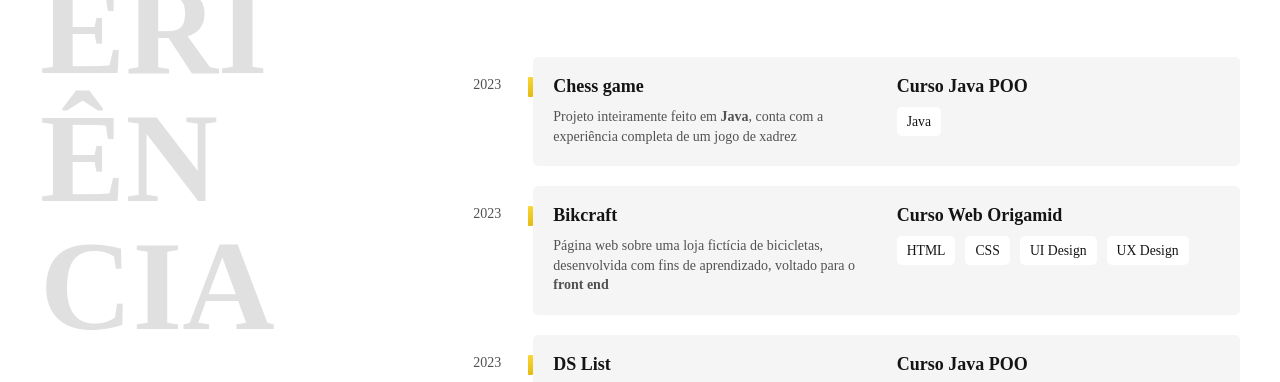
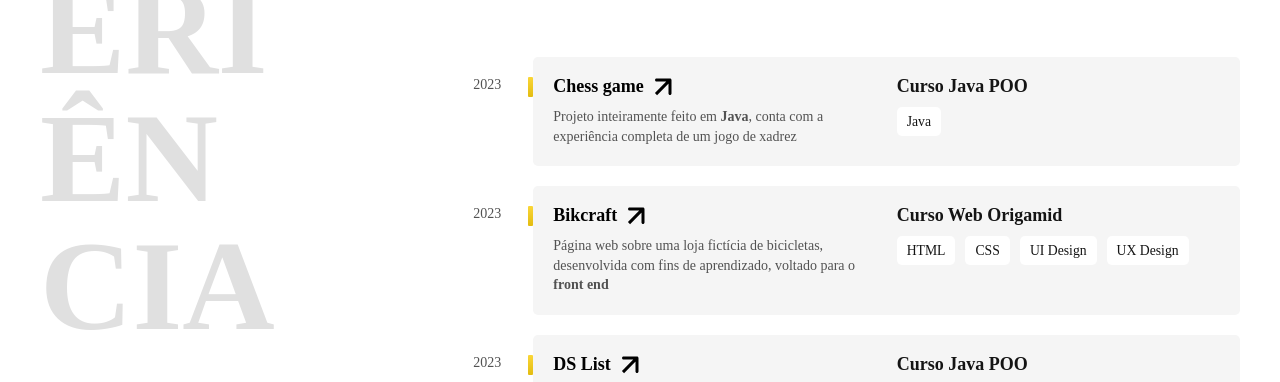
Before and after one commit to nexola/portfolio-website, a website: page index.html in a window 1280 px wide. Shown: the part 903-1285 px from the top of the page. Drawn offline with Linux system fonts and the light colour scheme.

Commit message:
Links nos projetos

```diff
--- a/css/experiencia.css
+++ b/css/experiencia.css
@@ -60,6 +60,18 @@
   font-weight: bold;
 }
 
+.projeto-titulo a {
+  display: flex;
+  gap: 10px;
+  text-decoration: none;
+  color: #000;
+}
+
+.projeto-titulo a:hover {
+  text-decoration: underline;
+  transition: 300ms ease-in-out;
+}
+
 .projeto-texto {
   font-size: 0.875rem;
   color: #525252;
--- a/index.html
+++ b/index.html
@@ -44,7 +44,7 @@
 
       <div class="projeto">
         <span class="projeto-ano">2023</span>
-        <h3 class="projeto-titulo">Chess game</h3>
+        <h3 class="projeto-titulo"><a href="https://github.com/nexola/chess-system-java" target="_blank">Chess game<img src="./Imagens/new-tab.svg" alt=""></a></h3>
         <span class="projeto-titulo">Curso Java POO</span>
         <p class="projeto-texto">Projeto inteiramente feito em <strong>Java</strong>, conta com a experiência completa de um jogo de xadrez</p>
         <ul class="projeto-habilidades">
@@ -54,7 +54,7 @@
 
       <div class="projeto">
         <span class="projeto-ano">2023</span>
-        <h3 class="projeto-titulo">Bikcraft</h3>
+        <h3 class="projeto-titulo"><a href="https://github.com/nexola/bikcraft-website" target="_blank">Bikcraft<img src="./Imagens/new-tab.svg" alt=""></a></h3>
         <span class="projeto-titulo">Curso Web Origamid</span>
         <p class="projeto-texto">Página web sobre uma loja fictícia de bicicletas, desenvolvida com fins de aprendizado, voltado para o <strong>front end</strong></p>
         <ul class="projeto-habilidades">
@@ -67,7 +67,7 @@
 
       <div class="projeto">
         <span class="projeto-ano">2023</span>
-        <h3 class="projeto-titulo">DS List</h3>
+        <h3 class="projeto-titulo"><a href="https://github.com/nexola/dslist" target="_blank">DS List<img src="./Imagens/new-tab.svg" alt=""></a></h3>
         <span class="projeto-titulo">Curso Java POO</span>
         <p class="projeto-texto">Projeto Java trabalhando listagem de itens na web, inteiramente focado no <strong>back end</strong></p>
         <ul class="projeto-habilidades">
--- /dev/null
+++ b/package.json
@@ -0,0 +1,5 @@
+{
+  "dependencies": {
+    "clean-css-cli": "^5.6.2"
+  }
+}
```
Also changed, not shown: Imagens/new-tab.svg (added), 1 other file.
